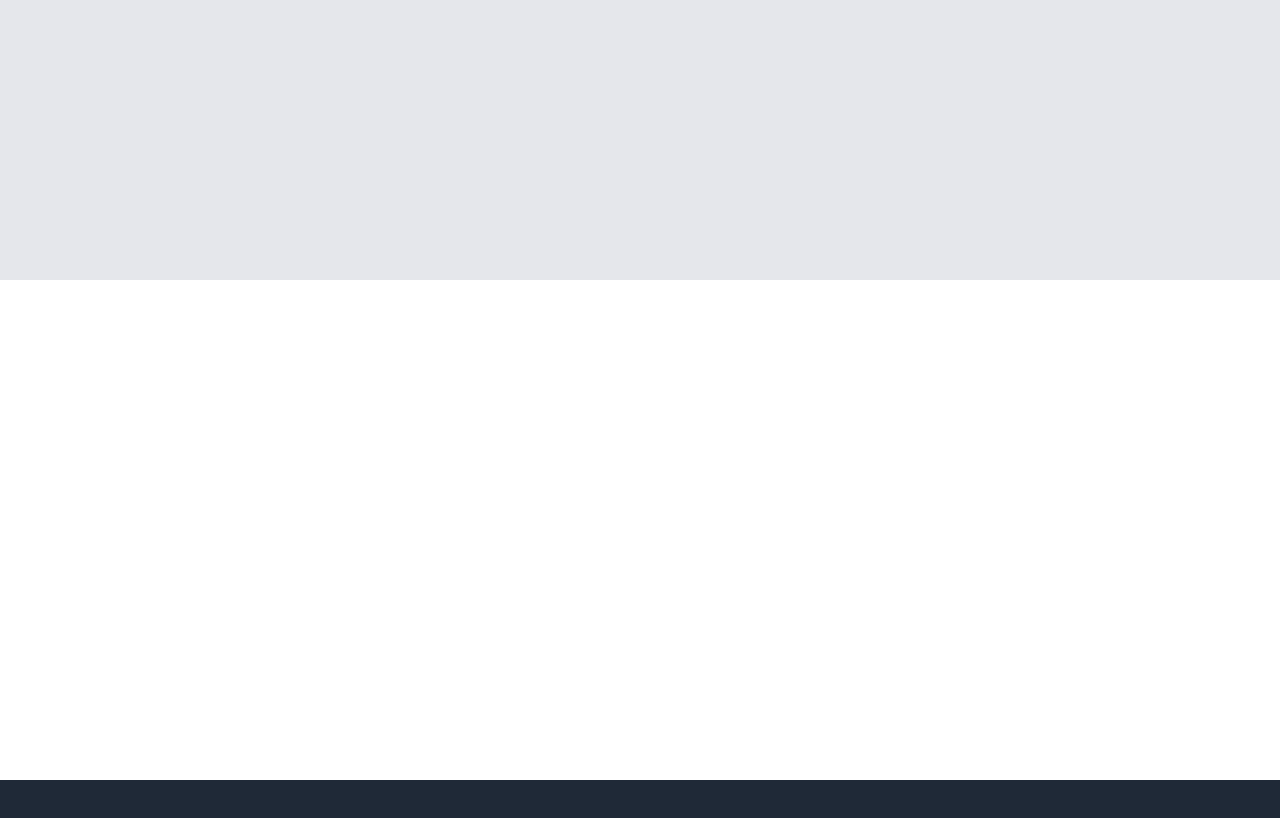
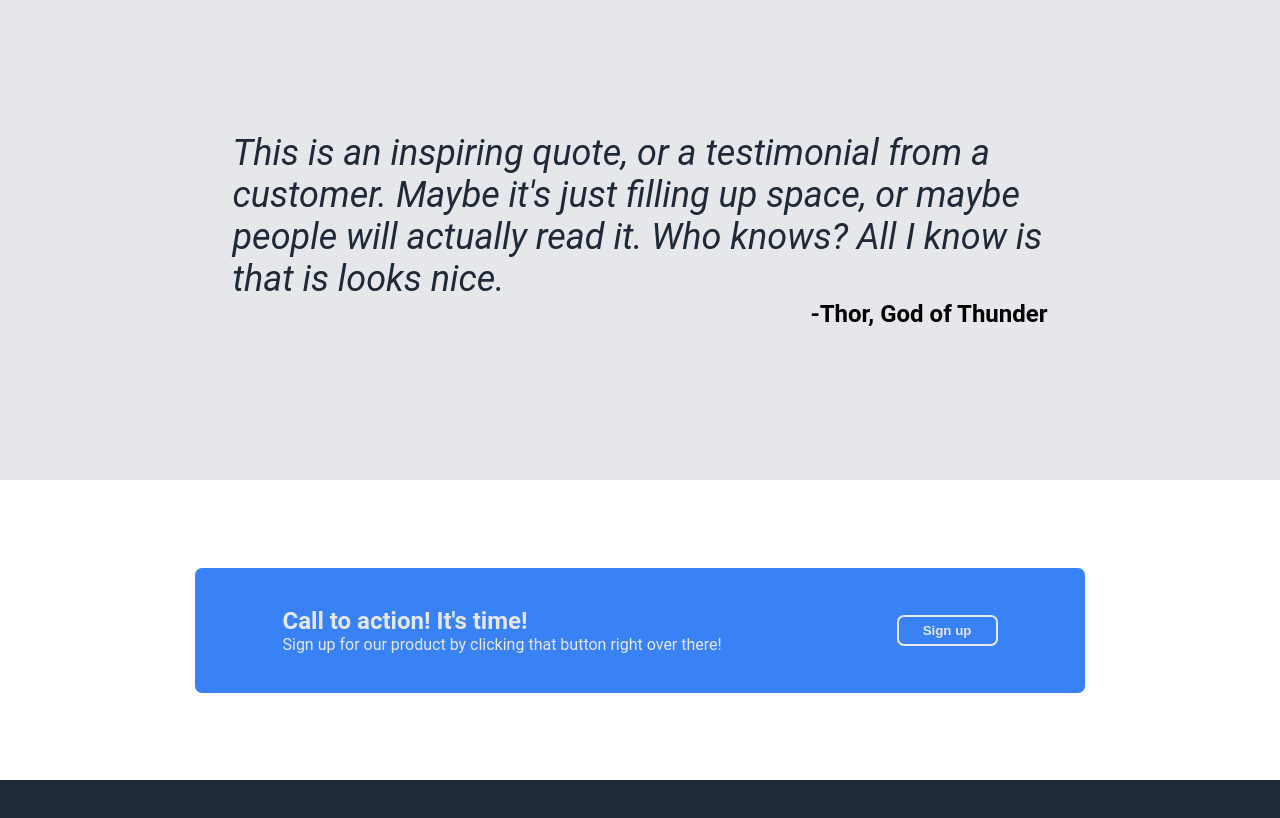
Before and after one commit to andrei0sipov/landing-page, a plain HTML site: page index.html in a window 1280 px wide. Shown: the part 1280-2098 px from the top of the page. Drawn offline with Linux system fonts and the light colour scheme.

Commit message:
Finish Call to Action and Quote sections.

```diff
--- a/index.html
+++ b/index.html
@@ -7,7 +7,7 @@
     <link rel="stylesheet" href="style.css">
 </head>
 <body>
-    <div class="header-top">
+    <div class="header">
         <div class="logo">Header Logo</div>
         <ul class="links">
             <li><a href>header link one</a></li>
@@ -18,7 +18,7 @@
 
     <div class="content">
 
-        <div class="header">
+        <div class="hero">
             <div class="box1">
                 <div class="hero-main">This website is awesome</div>
                 <div class="hero-secondary">This website has some subtext that goes unter the main title. It's a smaller font and the color is lower contrast</div>
@@ -34,11 +34,20 @@
         </div>
 
         <div class="quote">
-
+            <div class="quote-box">
+                <div class="quote-text">This is an inspiring quote, or a testimonial from a customer. Maybe it's just filling up space, or maybe people will actually read it. Who knows? All I know is that is looks nice.</div>
+                <div class="credit">-Thor, God of Thunder</div>
+            </div>
         </div>
 
         <div class="action">
-
+            <div class="action-box">
+                <div class="action-text">
+                <p class="call">Call to action! It's time!</p>
+                <p>Sign up for our product by clicking that button right over there!</p>
+                </div>
+                <button class="sign-up2">Sign up</button>
+            </div>
         </div>
 
     </div>
--- a/style.css
+++ b/style.css
@@ -10,7 +10,7 @@ body {
     flex-flow: row wrap;
 }
 
-.header-top {
+.header {
     background-color: #1F2937;
     width: 100%;
     height: 60px;
@@ -26,10 +26,10 @@ body {
     flex-flow: row wrap;
 }
 
-.header {
+.hero {
     background-color: #1F2937;
     width: 100%;
-    height: 25%;
+    height: 30%;
     display: flex;
     justify-content: center;
     align-items: center;
@@ -38,19 +38,25 @@ body {
 .info {
     background-color: white;
     width: 100%;
-    height: 25%;
+    height: 30%;
 }
 
 .quote {
     background-color: #E5E7EB;
     width: 100%;
     height: 25%;
+    display: flex;
+    justify-content: center;
+    align-items: center;
 }
 
 .action {
     background-color: white;
     width: 100%;
-    height: 25%;
+    height: 15%;
+    display: flex;
+    justify-content: center;
+    align-items: center;
 }
 
 .footer {
@@ -58,6 +64,7 @@ body {
     width: 100%;
     height: 60px;
     align-self: flex-end;
+    display: flex;
 }
 
 /* header elements */
@@ -66,7 +73,7 @@ body {
     color: #F9FAF8;
 }
 
-a, .hero-secondary, .sign-up1, .placeholder {
+a, .hero-secondary, .placeholder {
     color: #E5E7EB;
     font-size: 18px;
 }
@@ -122,8 +129,63 @@ a {
 .sign-up1 {
     background-color: #3882F6;
     font-weight: bold;
-    border-radius: 5px;
-    padding: 5px 20px;
+    color: #E5E7EB;
+    border-radius: 7px;
+    padding: 7px 25px;
     margin-top: 10px;
     border-style: none;
 }
+
+/* quote elements */
+
+.quote-box {
+    display: flex;
+    flex-direction: column;
+    width: 815px;
+}
+
+.quote-text {
+    font-size: 36px;
+    font-style: italic;
+    color: #1F2937;
+}
+
+.credit {
+    align-self: flex-end;
+    font-size: 24px;
+    font-weight: bold;
+}
+
+/* action elements */
+
+.action-box {
+    flex-basis: 890px;
+    height: 125px;
+    background-color: #3882F6;
+    border-radius: 7px;
+    border-style: none;
+    display: flex;
+    justify-content: space-around;
+    align-items: center;
+}
+
+p {
+    margin: 0;
+    color: #E5E7EB;
+}
+
+.call {
+    font-size: 24px;
+    font-weight: bold;
+}
+
+.sign-up2 {
+    background-color: #3882F6;
+    font-weight: bold;
+    color: #E5E7EB;
+    border-radius: 7px;
+    padding: 6px 24px;
+    border-color: #E5E7EB;
+    border-width: 2px;
+    border-style: double;
+}
```
